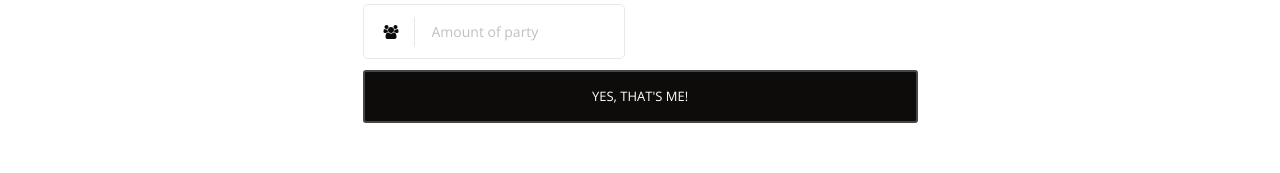
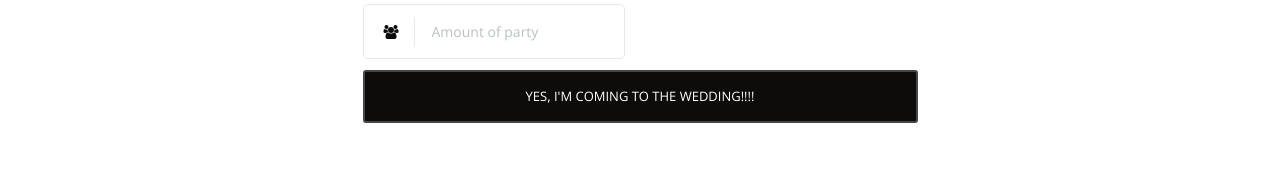
Before and after one commit to bg2398/MyWedding, a website: page index.html in a window 1280 px wide. Shown: the part 4358-4531 px from the top of the page. Drawn offline with nearby package versions, Linux system fonts and the light colour scheme; some packages are replaced by stand-ins of ours; files whose address does not match are found by name.

Commit message:
updated rsvp form submit btn

```diff
--- a/index.html
+++ b/index.html
@@ -523,7 +523,7 @@ I first met my wife through a local church, where our paths crossed during a Sat
                     </div>
                     <button class="btn-fill rsvp-btn">
                         Yes,
-                        that's me!
+                        I'm coming to the Wedding!!!!
                     </button>
                 </form>
             </div>
```
